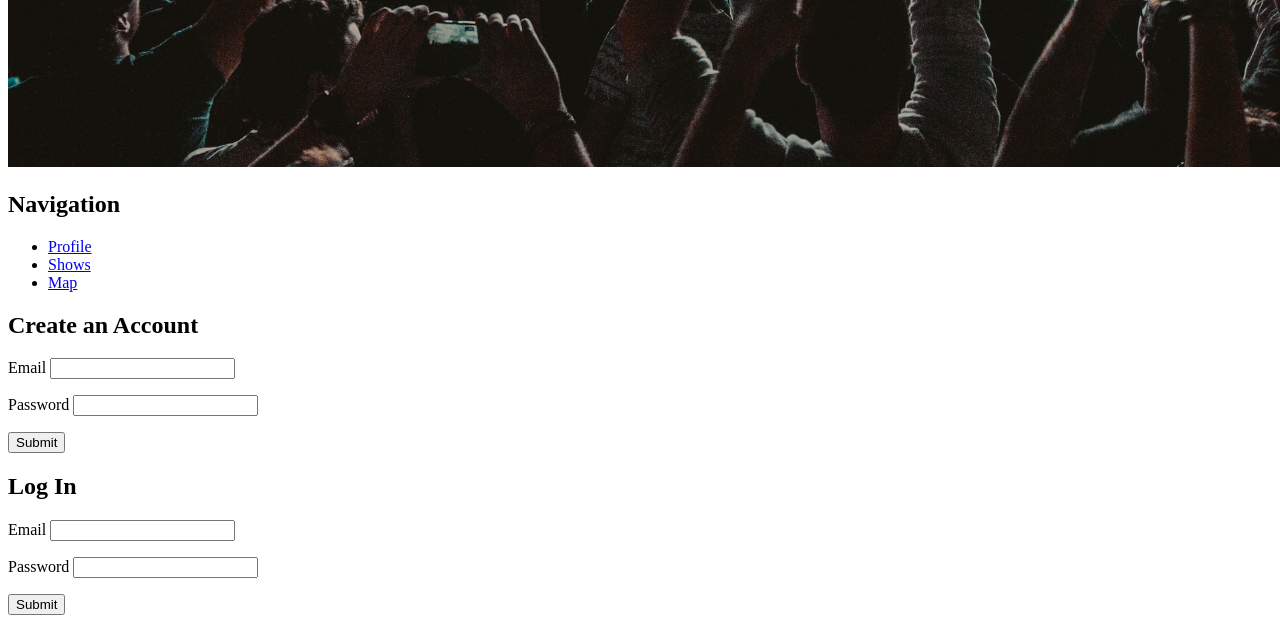
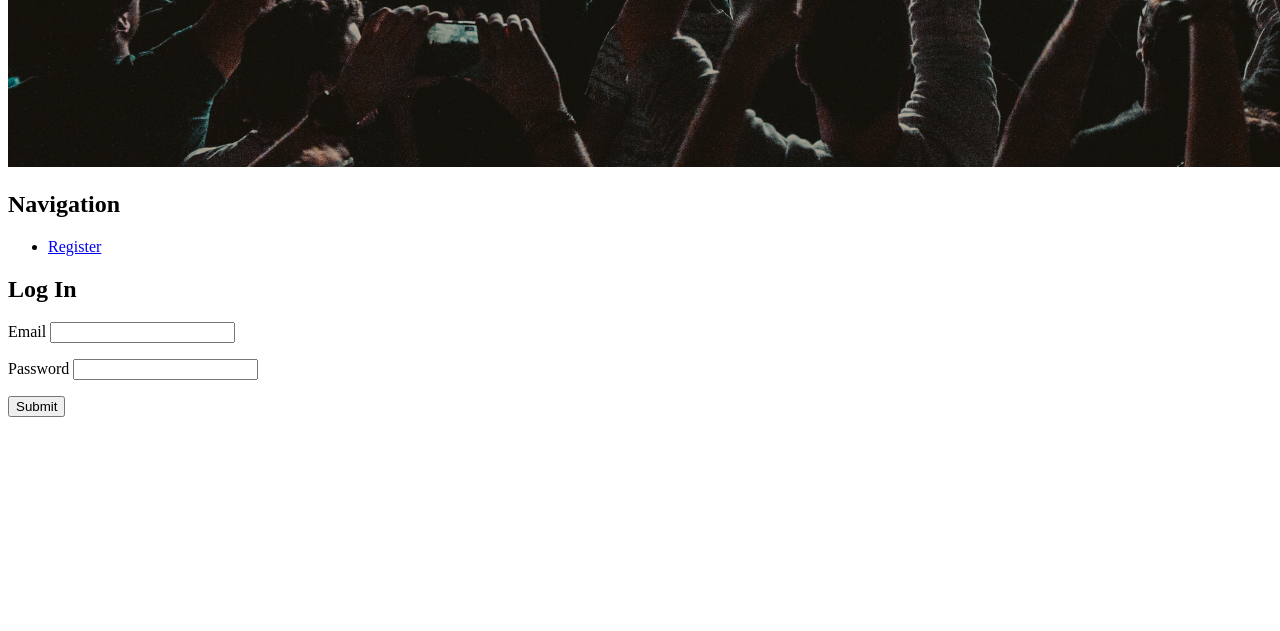
Before and after one commit to lisajmarks/Ticket-Stub-Journal, a Flask app: page / in a window 1280 px wide; the page is wider, and only the part inside the window is pictured. Shown: the part 1038-1669 px from the top of that part. After the commit the page ends 1455 px from the top of that part, so only its background shows below. Run offline with Flask 2, Linux system fonts and the light colour scheme.

Commit message:
work on user registration page

```diff
--- a/model.py
+++ b/model.py
@@ -15,6 +15,9 @@ class User(db.Model):
     __tablename__ = "users"
     #TODO: Add nullables#
     user_id = db.Column(db.Integer, autoincrement=True, primary_key=True)
+    username = db.Column(db.Text, unique=True)
+    first_name = db.Column(db.Text)
+    last_name = db.Column(db.Text)
     profile_pic = db.Column(db.Integer, db.ForeignKey('pictures.pic_id'))
     email = db.Column(db.Text, unique=True)
     name = db.Column(db.Text)
--- a/seed_database.py
+++ b/seed_database.py
@@ -18,7 +18,8 @@ def generate_user_test_data():
         test_pic= Picture(pic_id=i, loc=f'test{i}')
         db.session.add(test_pic)
         db.session.commit()
-        test_user= User(profile_pic=i, email=f'test{i}@test.com', name='test', password='test', join_date='1000-10-10', bio='test', city='test')
+        test_user= User(profile_pic=i, email=f'test{i}@test.com', username=f'test{i}',
+                        fname='ftest', lname='ltest', password='test', join_date='1000-10-10', bio='test', city='test')
         db.session.add(test_user)
         db.session.commit()
 
--- a/server.py
+++ b/server.py
@@ -33,14 +33,13 @@ def map():
     """View user event map"""
     return render_template('map.html')
 
-#TODO: fix this route so it displays userevents
 @app.route('/events')
 def events():
     """View user events"""
     user_id = session.get("user_id")
     if not user_id:
         flash("Please log in")
-        return redirect('/') #TODO add flash message please log in
+        return redirect('/')
     user = crud.get_user_by_id(user_id)
 
     memories = {}
@@ -62,35 +61,42 @@ def events():
     # events = crud.get_memories_by_userid(user_id)
     return render_template('events.html', user=user, memories=memories, events=events)
 
-    #list keys are event id and values are - list users events - display inside template
-    # memories associated with that event
-    # build data structure
-    # dictionary that connects event ID to memories
-    # display various aspects of the memory
-
-@app.route('/shows')
-def shows():
-    """View user shows"""
-    return render_template('shows.html')
+# @app.route('/shows')
+# def shows():
+#     """View user shows"""
+#     return render_template('shows.html')
 
 
-@app.route('/users', methods=['POST'])
+@app.route('/register', methods=['POST'])
 def register_user():
+#TODO: finish updating create_user function
     """Create a new user"""
 
     email = request.form.get('email')
+    username = request.form.get('username')
+    fname = request.form.get('fname')
+    lname = request.form.get('lname')
     password = request.form.get('password')
+    bio = request.form.get('bio')
+    city = request.form.get('city')
 
     user = crud.get_user_by_email(email)
     if user:
-        flash("Cannot create an account with that email. Try again.")
+        flash("There's already another user with that email! Try again.")
     else:
         crud.create_user(email, password)
         flash("Account created! Log in and join the party!")
 
     return redirect('/')
 
-@app.route("/users/<user_id>")
+
+@app.route("/register")
+def register():
+    """Display Registration Page"""
+
+    return render_template("/register.html")
+
+@app.route("/user/<user_id>")
 def show_user(user_id):
     """Show details on a particular view."""
 
@@ -105,18 +111,19 @@ def process_login():
 
     user = crud.get_user_by_email(email)
     if not user or user.password != password:
-        flash("Whoa - your email or password is incorrect!")
-        print("{user.email}")
-        print("{user.password}")
-        print(email)
-        print(password)
+        flash("Hey you're not on the guestlist. Register to join the party!")
     else:
         #log in user by storing the user's email in session
         session["user_email"] = user.email
         session["user_id"] = user.user_id
         flash(f"Welcome back, {user.email}!")
 
-    return redirect("/events")
+    return redirect("/home")
+
+@app.route("/home")
+def auth():
+    """Return Homepage When User Is Authorized"""
+    return render_template("/homepage-auth.html")
 
 @app.route("/events/create", methods=["POST"])
 def create_event_backend():
--- a/templates/homepage.html
+++ b/templates/homepage.html
@@ -9,24 +9,8 @@
 
   <h2>Navigation</h2>
   <ul>
-      <li><a href="/profile">Profile</a></li>
-      <li><a href="/shows">Shows</a></li>
-      <li><a href="/map">Map</a></li>
+      <li><a href="/register">Register</a></li>
   </ul>
-<h2>Create an Account</h2>
-<form action="/users" method="POST">
-  <p>
-    Email <input type="text" name="email">
-  </p>
-
-  <p>
-    Password <input type="password" name="password">
-  </p>
-
-  <p>
-    <input type="submit">
-  </p>
-</form>
 
 <h2>Log In</h2>
 <form action="/login" method="POST">
```
